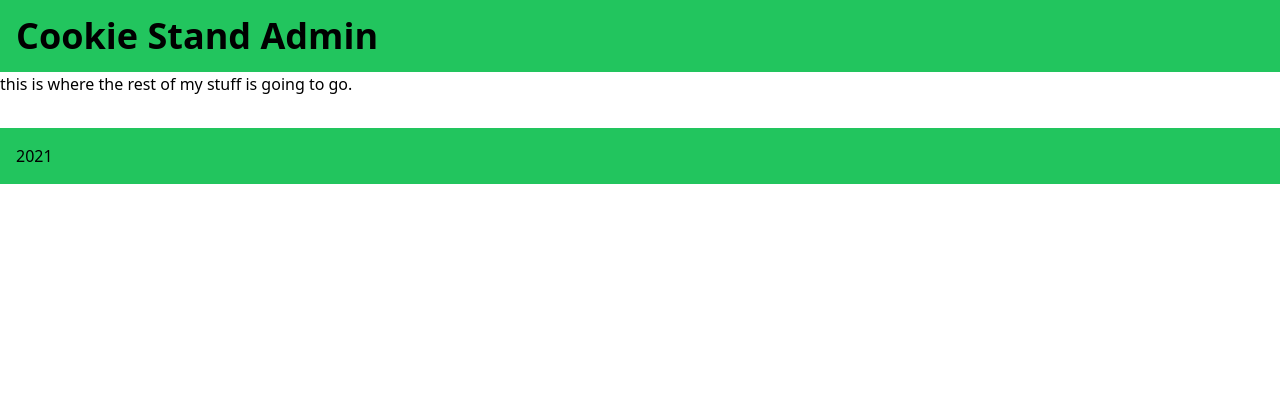
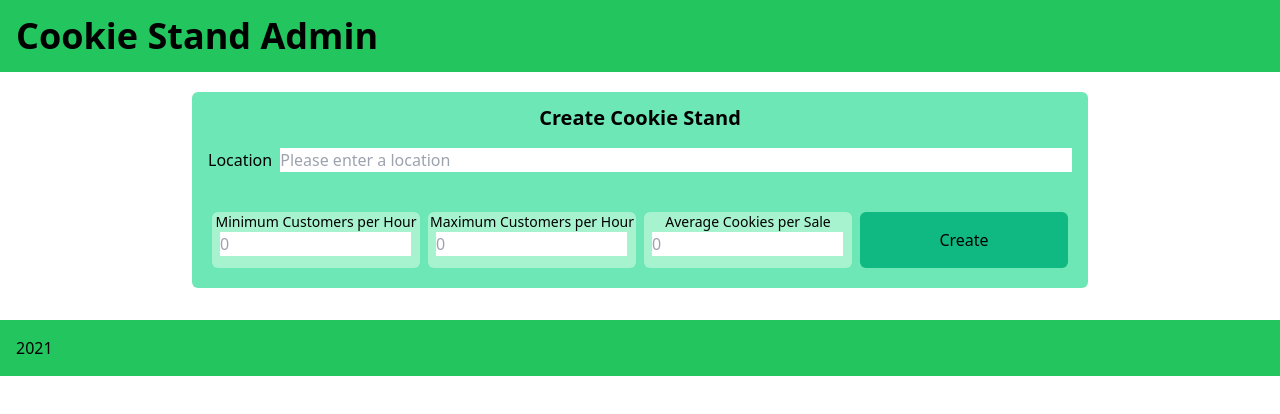
Before and after one commit to Ozdelangel/cookie-stand-admin, a Next.js app: page / in a window 1280 px wide. Shown: the top 414 px of the page. Built offline with nearby package versions, Linux system fonts and the light colour scheme.

Commit message:
form and styling all done and able to grab data

```diff
--- a/pages/index.tsx
+++ b/pages/index.tsx
@@ -3,8 +3,19 @@ import Head from 'next/head'
 import Image from 'next/image'
 
 const Home: NextPage = () => {
+
+  function formDataHandler(event){
+    event.preventDefault();
+    console.log(event.target.location.value);
+    console.log(event.target.minimum.value);
+    console.log(event.target.maximum.value);
+    console.log(event.target.average.value);
+    // minimum
+    // maximum
+    // average
+  }
   return (
-    <div>
+    <>
       <Head>
         <title>Cookie Stand Admin</title>
         <link rel="icon" href="/favicon.ico" />
@@ -14,13 +25,49 @@ const Home: NextPage = () => {
       </header>
 
       <main>
-        <p>this is where the rest of my stuff is going to go.</p>
+      <form onSubmit={formDataHandler} className ="bg-emerald-300 px-4 py-3  my-5 mx-48 rounded-md">
+          <legend className="text-center font-semibold text-xl">Create Cookie Stand</legend>
+          <div className="md:flex md:items-center mb-6">
+          <div >
+            <label className="block md:text-right mb-1 md:mb-0 pr-2" >
+              Location
+            </label>
+          </div>
+            <div className="md:w-full py-4">
+              <input className="w-full" type="text" name="location" placeholder='Please enter a location'></input>
+            </div>
+          </div>
+          <div className="flex justify-between mb-2 ">
+            <div className=" md:w-1/3 mx-1 mb-6 md:mb-0 bg-emerald-200 rounded-md">
+              <label className="block text-center text-sm ">
+                Minimum Customers per Hour
+              </label>
+              <input className="w-11/12 mx-2 " type="number" name="minimum"placeholder='0' ></input>
+            </div>
+            <div className=" md:w-1/3 mx-1 mb-6 md:mb-0 bg-emerald-200 rounded-md">
+              <label className="block text-sm text-center ">
+                Maximum Customers per Hour
+              </label>
+              <input className="w-11/12 mx-2" type="number" name="maximum" placeholder='0'></input>
+            </div>
+            <div className=" md:w-1/3 mx-1  mb-6 md:mb-0 bg-emerald-200 rounded-md">
+              <label className="block text-center text-sm ">
+                Average Cookies per Sale
+              </label>
+              <input className="w-11/12 mx-2" type="number" name="average" placeholder='0'></input>
+            </div>
+            <div className="w-full
+            mx-1 md:w-1/3  mb-6 md:mb-0 bg-emerald-500 text-center rounded-md ">
+              <button className='m-4' >Create</button>
+            </div>
+          </div>
+        </form>
       </main>
 
       <footer className='bg-green-500 p-4 mt-8'>
         <h4>2021</h4>
       </footer>
-    </div>
+    </>
   )
 }
 
```
